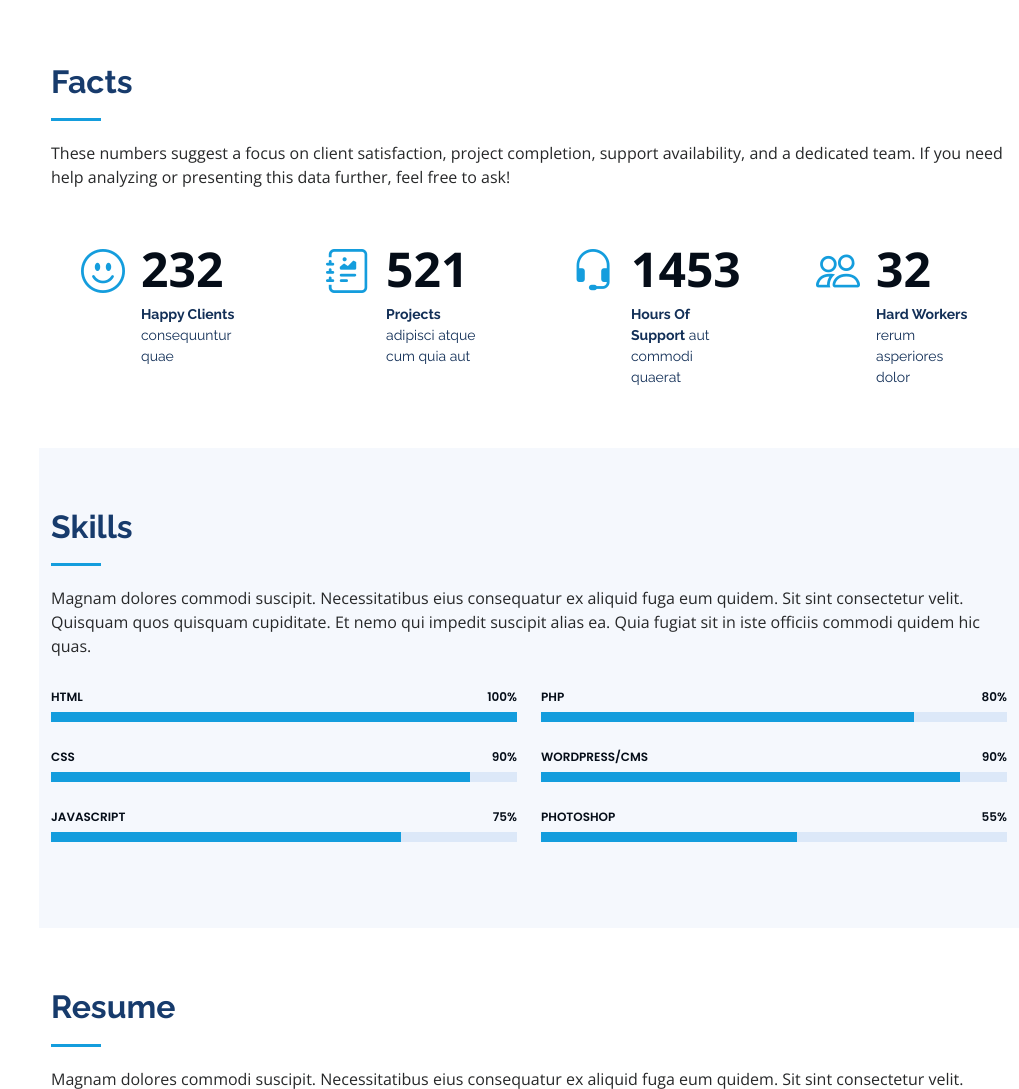
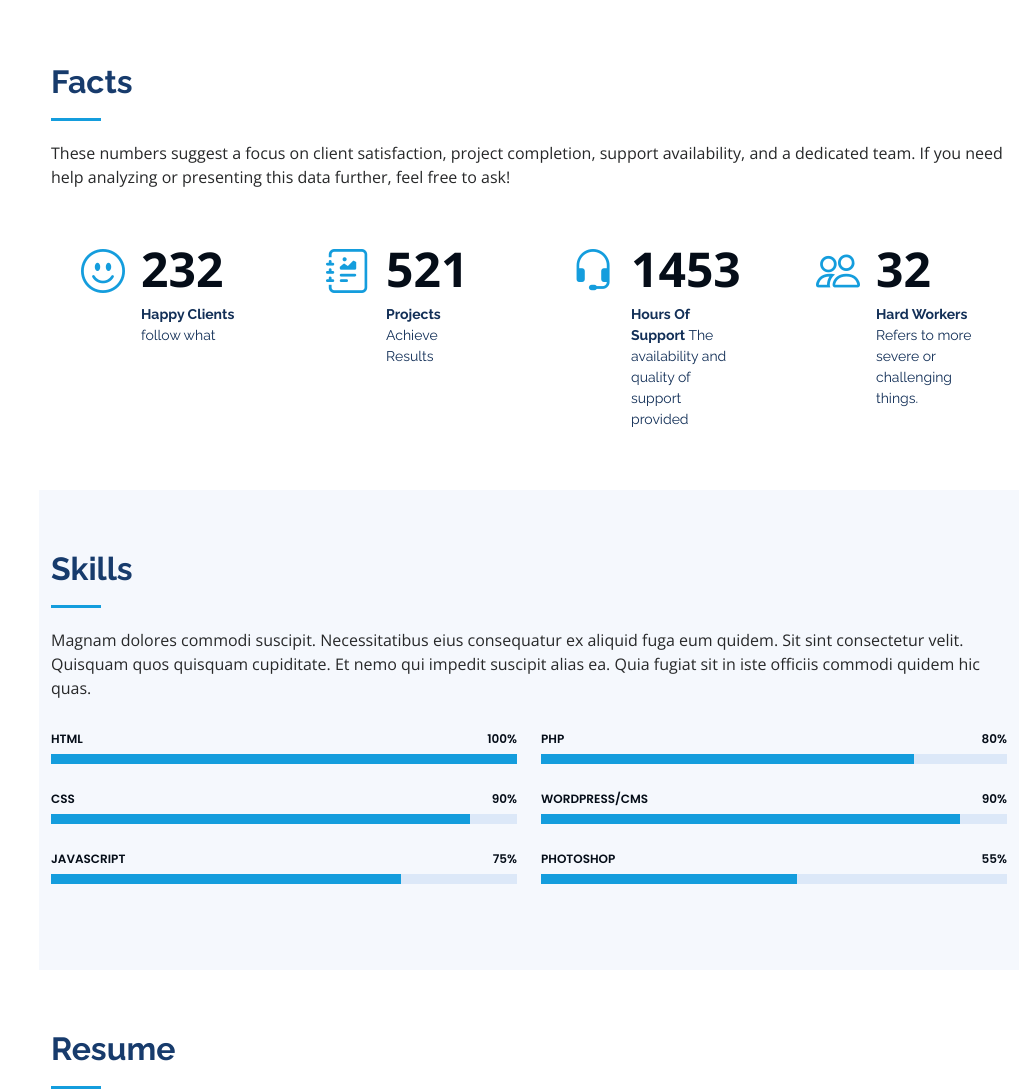
Before and after one commit to mn-48/md-nazmul-hossain, a plain HTML site: page index.html in a window 1280 px wide. Shown: the part 1713-2802 px from the top of the page, without its empty margins (261-1280 px from the left). Drawn offline with nearby package versions, Linux system fonts and the light colour scheme.

Commit message:
portfolio

```diff
--- a/index.html
+++ b/index.html
@@ -265,7 +265,7 @@
                   data-purecounter-duration="1"
                   class="purecounter"
                 ></span>
-                <p><strong>Happy Clients</strong> consequuntur quae</p>
+                <p><strong>Happy Clients</strong> follow what</p>
               </div>
             </div>
 
@@ -282,7 +282,7 @@
                   data-purecounter-duration="1"
                   class="purecounter"
                 ></span>
-                <p><strong>Projects</strong> adipisci atque cum quia aut</p>
+                <p><strong>Projects</strong> Achieve Results</p>
               </div>
             </div>
 
@@ -299,7 +299,7 @@
                   data-purecounter-duration="1"
                   class="purecounter"
                 ></span>
-                <p><strong>Hours Of Support</strong> aut commodi quaerat</p>
+                <p><strong>Hours Of Support</strong> The availability and quality of support provided</p>
               </div>
             </div>
 
@@ -316,7 +316,7 @@
                   data-purecounter-duration="1"
                   class="purecounter"
                 ></span>
-                <p><strong>Hard Workers</strong> rerum asperiores dolor</p>
+                <p><strong>Hard Workers</strong> Refers to more severe or challenging things.</p>
               </div>
             </div>
           </div>
```
